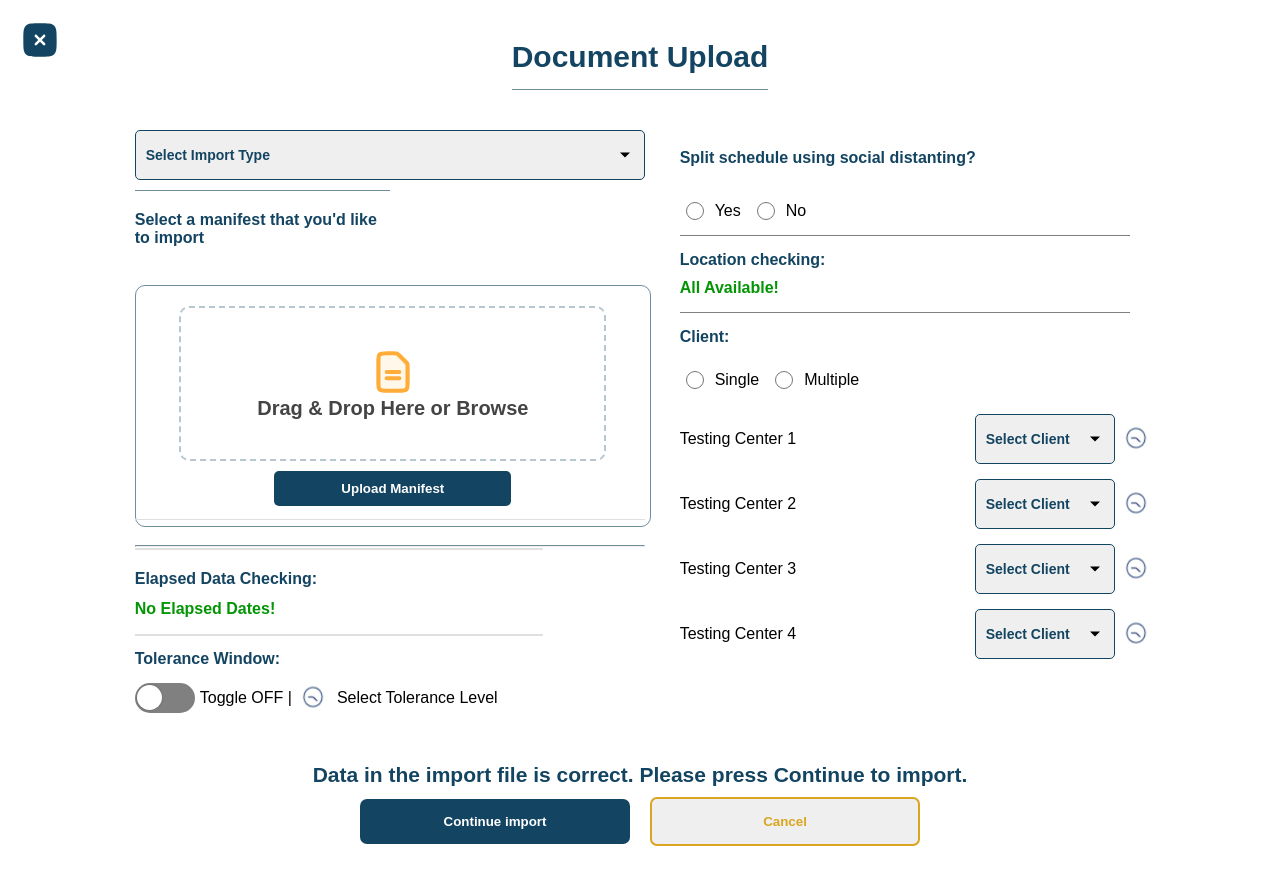
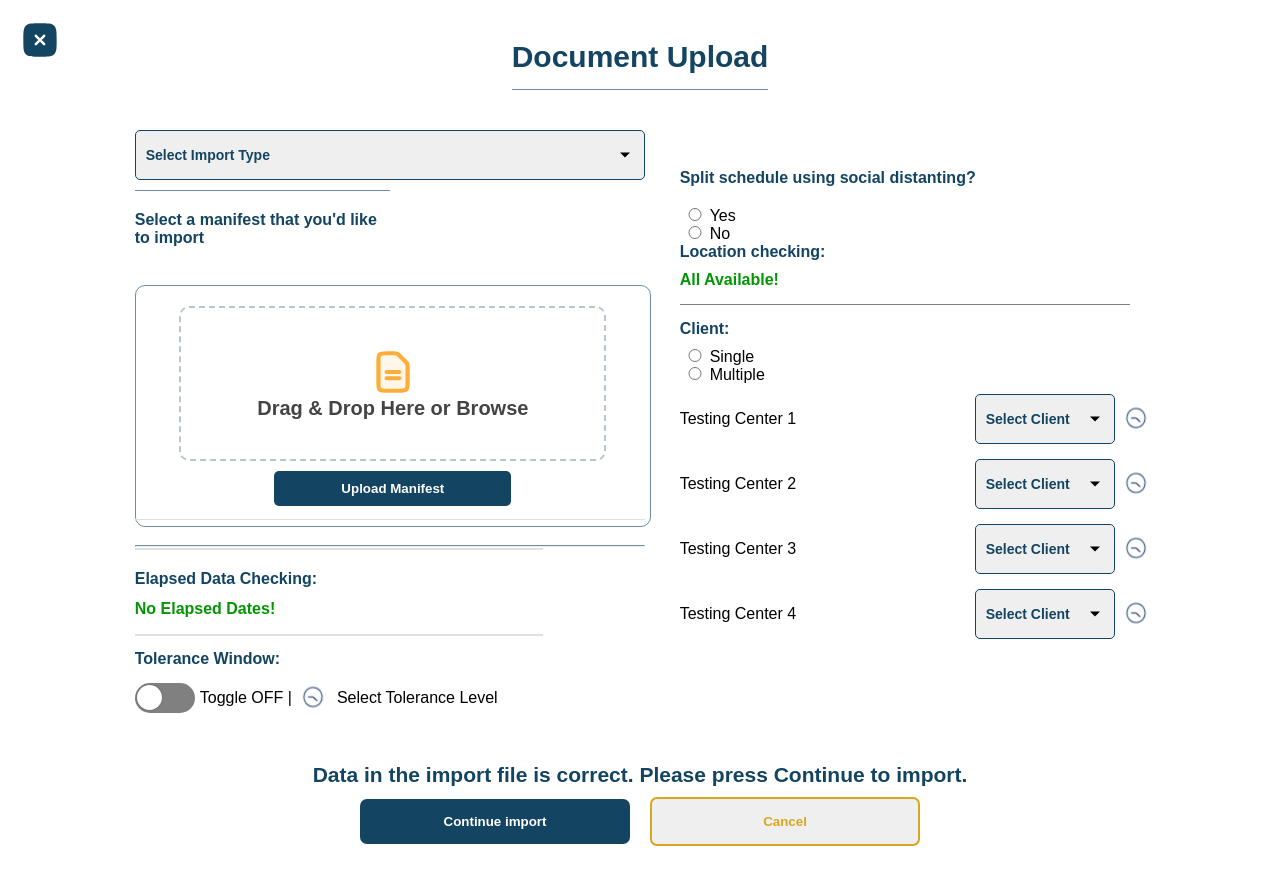
Before and after one commit to SasnarineDeodat/document_upload, a React (Create React App) app: page / in a window 1280 px wide. Shown: the top 884 px of the page. Built offline with nearby package versions, Linux system fonts and the light colour scheme.

Commit message:
Fixed Type

```diff
--- a/src/components/RightPart.js
+++ b/src/components/RightPart.js
@@ -7,7 +7,7 @@ const RightPart = () => {
       <div className="RightPart-child">
         <div className="RightPart-p1">
           <span>Split schedule using social distanting?</span>
-          <div className="swichers">
+          <div className="switchers">
             <div>
               <input type="radio" value={"Yes"} name="split_schedule" />
               <span>Yes</span>
@@ -24,7 +24,7 @@ const RightPart = () => {
         </div>
         <div className="RightPart-p3" style={{ padding: "15px 0 15px 0" }}>
           <span>Client:</span>
-          <div className="swichers2">
+          <div className="switchers2">
             <div>
               <input type="radio" value={"Single"} name="client" />
               <span>Single</span>
```
